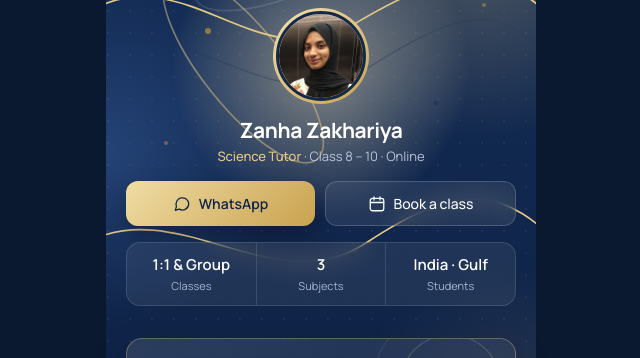
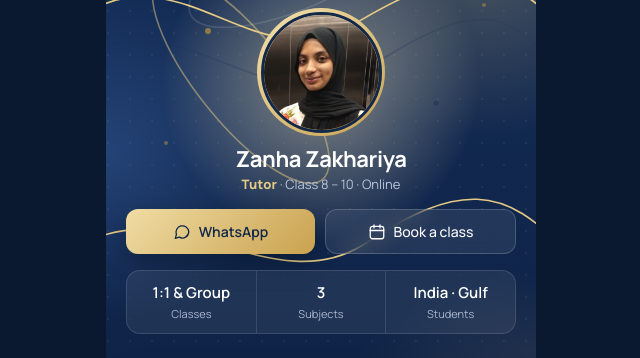
Before and after one commit to shanirmangattayil-cmd/zanha-tuition, a plain HTML site: page index.html in a window 1280 px wide. Shown: the part 57-415 px from the top of the page, without its empty margins (319-959 px from the left). Drawn offline with Linux system fonts and the light colour scheme.

Commit message:
Bigger profile photo, tighter name, bold Tutor title
Co-Authored-By: Claude Opus 5.5 <noreply@anthropic.com>
Claude-Session: https://claude.ai/code/session_014HC7mzWJr24m5i1DEHhGWL

```diff
--- a/index.html
+++ b/index.html
@@ -161,6 +161,9 @@ nav button{color:#7f8fab}nav button.on{color:#e3c983}
 .toast{background:#f0dca4;color:#10264a;font-weight:600}
 .w1,.w3{stroke:#e3c983}.orb{stroke:#e3c983}.orb2{stroke:#ffffff;stroke-opacity:.12}
 meta{}
+.avatar{width:128px;height:128px;padding:3.5px}
+.profile h1{margin-top:8px;font-size:22px}
+.profile .role{margin-top:1px;font-size:13px}.profile .role b{font-weight:800;letter-spacing:.2px}
 </style>
 </head>
 <body>
@@ -175,14 +178,14 @@ meta{}
    <linearGradient id="gB" x1="0" x2="1"><stop offset="0" stop-color="#13294b" stop-opacity="0"/><stop offset=".5" stop-color="#13294b" stop-opacity=".35"/><stop offset="1" stop-color="#13294b" stop-opacity="0"/></linearGradient>
    <radialGradient id="glow" cx=".5" cy=".5" r=".5"><stop offset="0" stop-color="#e9dcb8" stop-opacity=".55"/><stop offset="1" stop-color="#e9dcb8" stop-opacity="0"/></radialGradient>
   </defs>
-  <circle cx="215" cy="125" r="150" fill="url(#glow)"/>
+  <circle cx="215" cy="140" r="160" fill="url(#glow)"/>
   <g fill="none" stroke-width="1.6">
    <path class="w w1" d="M-20 70 C 80 10, 150 140, 250 80 S 400 20, 460 90" stroke="url(#gA)"/>
    <path class="w w2" d="M-20 110 C 90 60, 160 190, 270 120 S 410 70, 460 140" stroke="url(#gB)"/>
    <path class="w w3" d="M-20 300 C 70 250, 170 360, 260 300 S 400 240, 460 310" stroke="url(#gA)"/>
    <path class="w w4" d="M-20 340 C 100 300, 170 410, 280 345 S 410 300, 460 360" stroke="url(#gB)"/>
-   <ellipse class="orb" cx="215" cy="125" rx="118" ry="40" stroke="#b8933e" stroke-opacity=".5" transform="rotate(-18 215 125)"/>
-   <ellipse class="orb2" cx="215" cy="125" rx="118" ry="40" stroke="#13294b" stroke-opacity=".14" transform="rotate(28 215 125)"/>
+   <ellipse class="orb" cx="215" cy="140" rx="130" ry="44" stroke="#b8933e" stroke-opacity=".5" transform="rotate(-18 215 140)"/>
+   <ellipse class="orb2" cx="215" cy="140" rx="130" ry="44" stroke="#13294b" stroke-opacity=".14" transform="rotate(28 215 140)"/>
   </g>
   <circle cx="102" cy="88" r="3" fill="#b8933e" opacity=".7"/><circle cx="330" cy="160" r="2.5" fill="#13294b" opacity=".35"/>
   <circle cx="60" cy="200" r="2" fill="#b8933e" opacity=".5"/><circle cx="378" cy="62" r="2" fill="#b8933e" opacity=".5"/>
@@ -194,7 +197,7 @@ meta{}
  <div class="profile">
   <div class="avatar"><img src="zanha.jpg" alt="Zanha Zakhariya"></div>
   <h1>Zanha Zakhariya</h1>
-  <div class="role"><b>Science Tutor</b> · Class 8 – 10 · Online</div>
+  <div class="role"><b>Tutor</b> · Class 8 – 10 · Online</div>
   <div class="actions">
    <a class="btn" href="https://wa.me/918714499392?text=Hi%20Zanha%20teacher%2C%20I%20want%20to%20know%20about%20tuition"><svg class="i" data-i="chat"></svg>WhatsApp</a>
    <button class="btn ghost" onclick="go('join')"><svg class="i" data-i="cal"></svg>Book a class</button>
```
